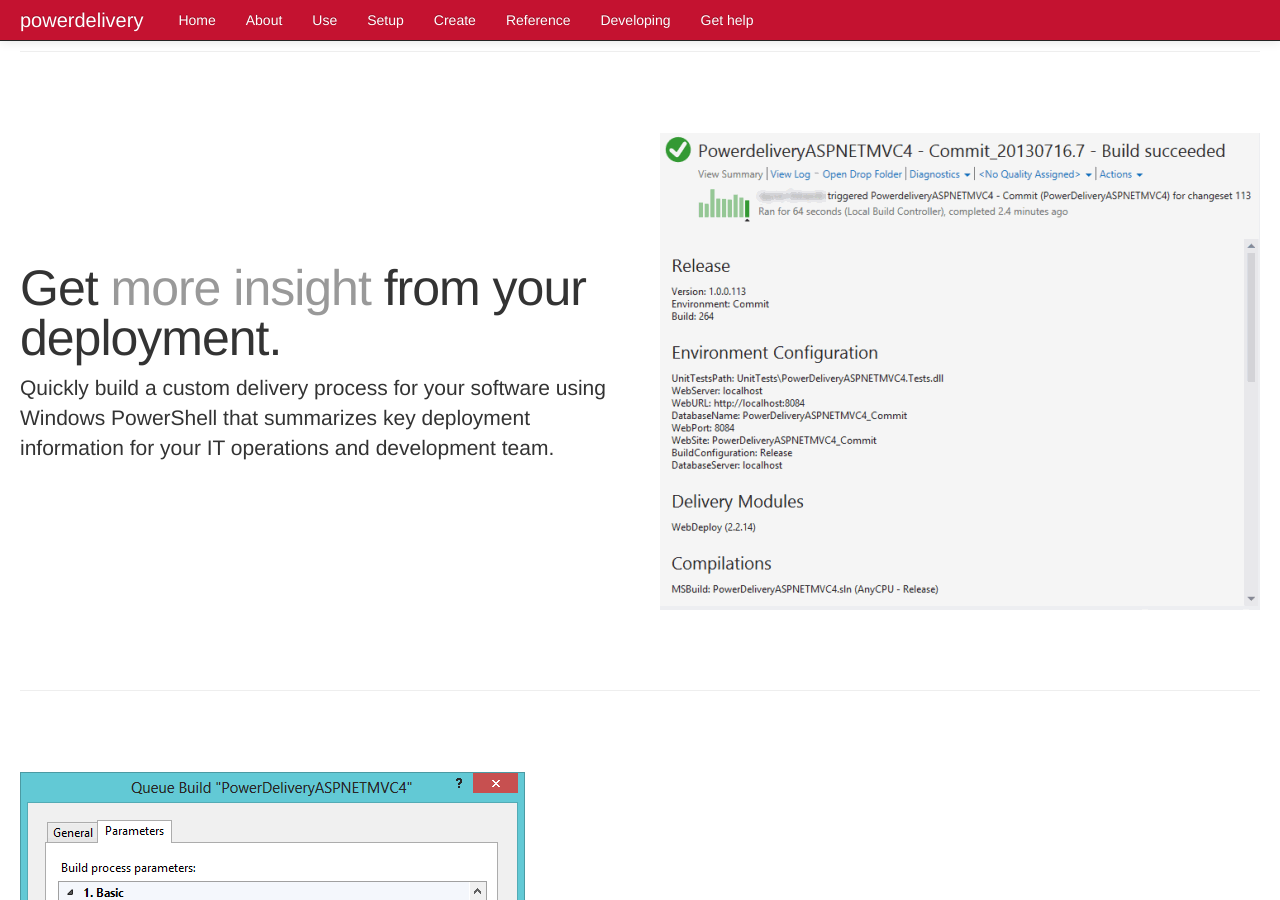
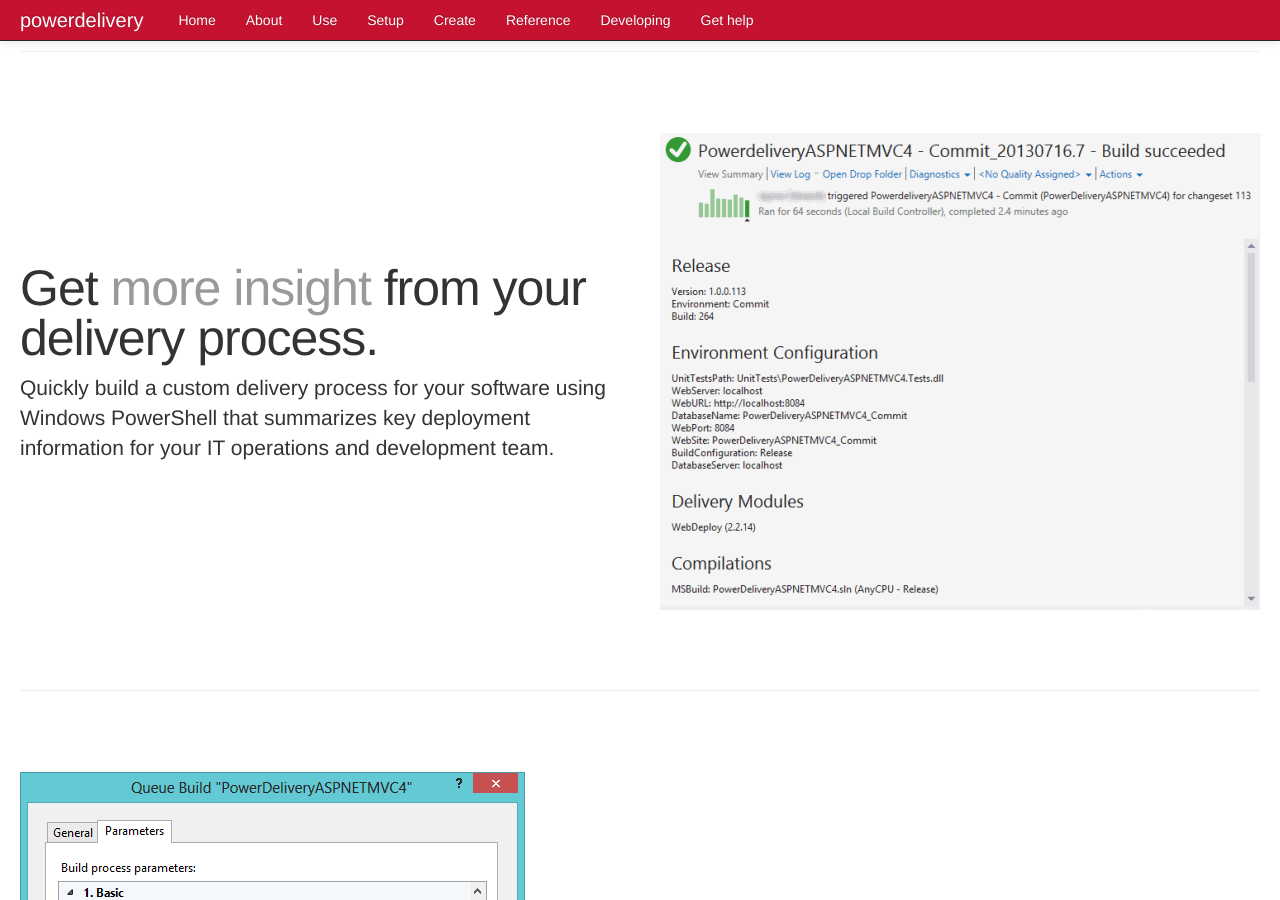
Before and after one commit to eavonius/powerdelivery, a Jekyll site: the page built from index.html, in a window 1280 px wide and 900 px high, scrolled down 705 px. Built offline with Jekyll 4.4.1, drawn with Linux system fonts in a browser that asks for light colours; nearby versions of some CDN libraries.

Commit message:
Another rewording.

```diff
--- a/index.html
+++ b/index.html
@@ -86,7 +86,7 @@ layout: page
 
     <img class="featurette-image pull-right" src="img/build_summary.gif" />
 
-	<h2 class="featurette-heading">Get <span class="muted">more insight</span> from your deployment.</h2>
+	<h2 class="featurette-heading">Get <span class="muted">more insight</span> from your delivery process.</h2>
 
 	<p class="lead">Quickly build a custom delivery process for your software using Windows PowerShell that
 	summarizes key deployment information for your IT operations and development team.</p>
```
